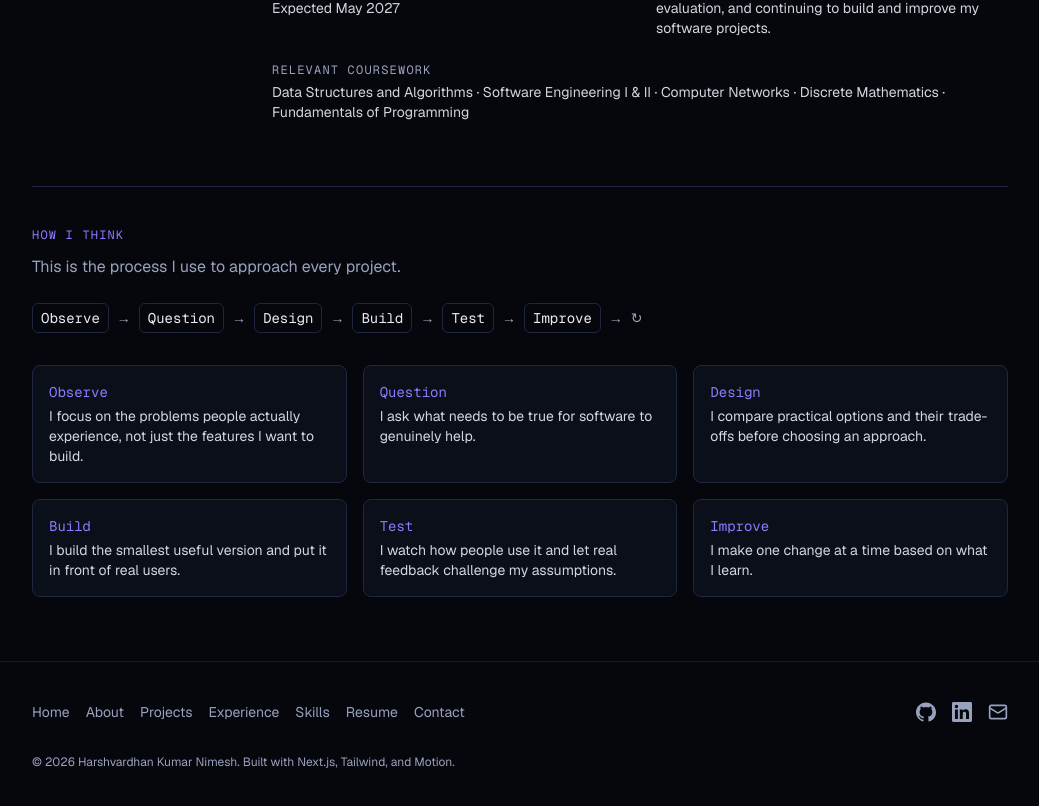
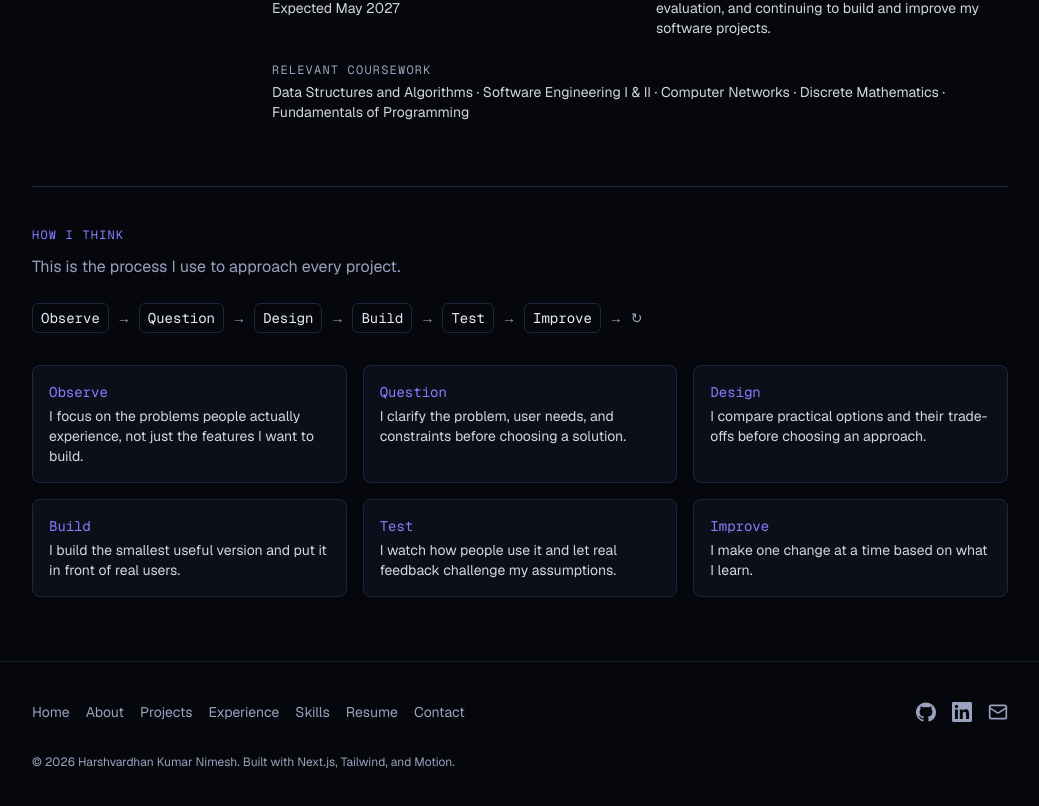
Before and after one commit to harshvk8/harshvardhan-portfolio, a Next.js app: page /about in a window 1280 px wide. Shown: the part 555-1361 px from the top of the page, without its empty margins (120-1159 px from the left). Built offline with nearby package versions, Linux system fonts and the light colour scheme; no server answers.

Commit message:
content: sharpen the Question step in How I Think

```diff
--- a/src/app/about/page.tsx
+++ b/src/app/about/page.tsx
@@ -16,7 +16,7 @@ const PHOTO = "harshvardhan.jpg";
 const thinkingCopy: Record<string, string> = {
   Observe:
     "I focus on the problems people actually experience, not just the features I want to build.",
-  Question: "I ask what needs to be true for software to genuinely help.",
+  Question: "I clarify the problem, user needs, and constraints before choosing a solution.",
   Design: "I compare practical options and their trade-offs before choosing an approach.",
   Build: "I build the smallest useful version and put it in front of real users.",
   Test: "I watch how people use it and let real feedback challenge my assumptions.",
```
